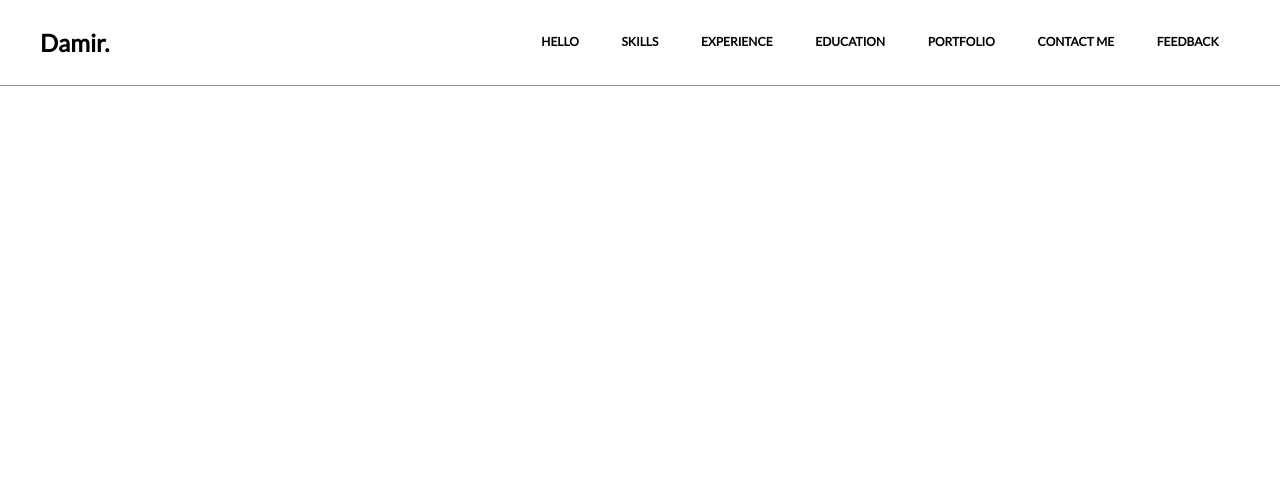
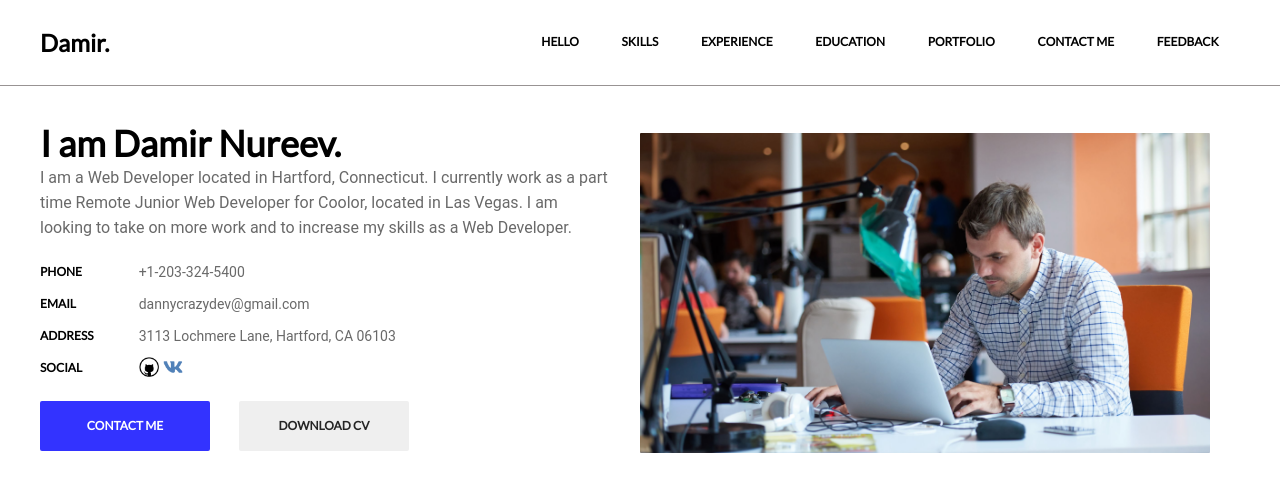
Before and after one commit to damirn29/rsschool-cv, a plain HTML site: page index.html in a window 1280 px wide. Shown: the top 496 px of the page. Drawn offline with Linux system fonts and the light colour scheme.

Commit message:
add: i am

```diff
--- a/index.html
+++ b/index.html
@@ -25,7 +25,46 @@
             </nav>
         </div>
     </header>
-    <main></main>
-    <footer></footer>
+    <main>
+        <div class="i-am">
+            <div class="bio">
+                <h2>I am Damir Nureev.</h2>
+                <p>I am a Web Developer located in Hartford, Connecticut. I
+                   currently work as a part <br> time Remote Junior Web Developer for
+                   Coolor, located in Las Vegas. I am <br> looking to take on more work
+                   and to increase my skills as a Web Developer.</p>
+            </div>
+            <div class="contact">
+                <div class="head-bio-cont">
+                    <p class="contact-font">PHONE</p>
+                    <p class="contact-font">EMAIL</p>
+                    <p class="contact-font">ADDRESS</p>
+                    <p class="contact-font">SOCIAL</p>
+                </div>
+                <div class="bio-cont">
+                    <p class="contact-font-gr">+1-203-324-5400</p>
+                    <p class="contact-font-gr">dannycrazydev@gmail.com</p>
+                    <p class="contact-font-gr">3113 Lochmere Lane, Hartford, CA 06103</p>
+                    <div class="soc-icon">
+                        <a href="https://github.com/"><img src="icon/github_icon-icons.com_65450.png" alt="" height="20"></a>
+                        <a href="https://vk.com/"><img src="icon/media_social_vk_vkontakte_icon_124252.png" alt="" height="20"></a>
+                    </div>
+                </div>
+            </div>
+            <div class="button-cont">
+                <button class="blue-button">CONTACT ME</button>
+                <button class="green-button">DOWNLOAD CV</button>
+            </div>
+            <img class="bio-img" src="img/image.jpg" alt="i" height="320" width="570">
+        </div>
+        <div class="skills"></div>
+        <div class="experience"></div>
+        <div class="education"></div>
+        <div class="portfolio"></div>
+        <div class="feedback"></div>
+        <div class="contact"></div>
+    </main>
+    <footer>
+    </footer>
 </body>
 </html>
--- a/style.css
+++ b/style.css
@@ -23,6 +23,7 @@ header{
     height: 85px;
     border-bottom: 1px solid rgb(152, 147, 147);
     background-color: white;
+    z-index: 2;
 }
 
 header:before{
@@ -63,3 +64,136 @@ nav{
     transition: 1s ease-out;
 
 }
+
+
+/* main */
+
+main{
+    position: relative;
+    top: 86px;
+    width: 1200px;
+    height: 3500px;
+
+}
+
+/* i-am */
+
+.i-am{
+    /* background-color: rgb(198, 198, 198); */
+    width: 100%;
+    height: 407px;
+}
+
+.bio{
+    position: relative;
+    top: 35px;
+}
+
+h2{
+    font-size: 36px;
+    line-height: 1.25;
+    font-weight: 700;
+    font-family: "Lato", sans-serif;
+}
+
+p{
+    font-size: 16px;
+    line-height: 1.56;
+    font-family: "Roboto", sans-serif;
+    color: #696969;
+}
+
+.contact{
+    position: relative;
+    top: 50px;
+    display: flex;
+}
+
+.head-bio-cont{
+
+}
+
+.contact-font{
+    font-size: 12px;
+    font-weight: 700;
+    text-transform: uppercase;
+    font-family: "Lato", sans-serif;
+    line-height: 2.66;
+    color: black;
+}
+
+.bio-cont{
+    padding-left: 45px;
+}
+
+.contact-font-gr{
+    font-size: 14px;
+    line-height: 2.3;
+}
+
+.button-cont{
+    position: relative;
+    top: 68px;
+
+}
+
+.soc-icon{
+    position: relative;
+    top: 5px;
+}
+
+.blue-button{
+    background-color: #3333ff;
+
+    font-size: 12px;
+    line-height: 1.66;
+    text-transform: uppercase;
+    font-weight: 700;
+    font-family: "Lato", sans-serif;
+    color: white;
+
+    transition: all 0.3s ease;
+    min-width: 170px;
+    text-align: center;
+    padding: 15px;
+    display: inline-block;
+    border: none;
+    border-radius: 2px;
+}
+
+
+.green-button{
+    background: #efefef;
+    margin-left: 25px;
+
+    font-size: 12px;
+    line-height: 1.66;
+    text-transform: uppercase;
+    font-weight: 700;
+    font-family: "Lato", sans-serif;
+    color: #252525;
+
+    transition: all 0.3s ease;
+    min-width: 170px;
+    text-align: center;
+    padding: 15px;
+    display: inline-block;
+    border: none;
+    border-radius: 2px;
+}
+
+.blue-button:hover{
+    box-shadow: 8px 9px 26px -5px rgba(9, 50, 234, 0.741);
+}
+
+.green-button:hover{
+    box-shadow: 8px 9px 26px -5px rgba(34, 60, 80, 0.2);
+}
+
+.bio-img{
+    position: relative;
+    top: -250px;
+    left: 600px;
+    object-fit: cover;
+    border-radius: 1px;
+}
```
Also changed, not shown: icon/github_icon-icons.com_65450.png (added), icon/media_social_vk_vkontakte_icon_124252.png (added), img/image.jpg (added).
